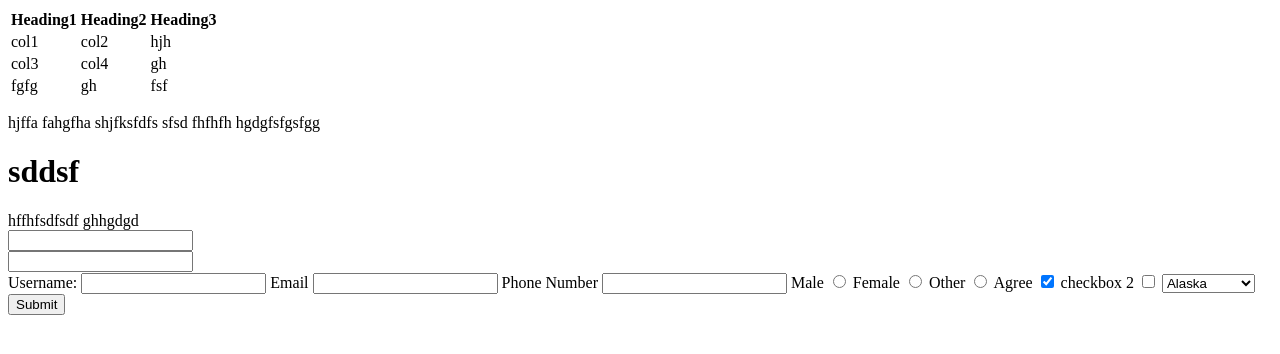
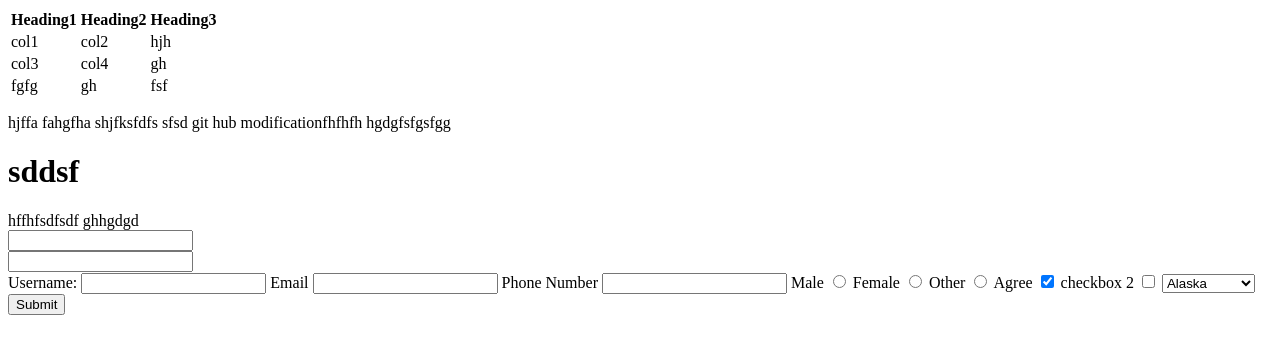
Before and after one commit to tejaswi536/aprilsession, a plain HTML site: page index.html in a window 1280 px wide. Drawn offline with Linux system fonts and the light colour scheme.

Commit message:
update and create about.html

```diff
--- a/index.html
+++ b/index.html
@@ -30,7 +30,7 @@
         </tr>
     </tbody>
     </table>
-    <p>hjffa fahgfha  shjfksfdfs sfsd <span>fhfhfh</span> hgdgfsfgsfgg</p>
+    <p>hjffa fahgfha  shjfksfdfs sfsd  git hub modification<span>fhfhfh</span> hgdgfsfgsfgg</p>
     <h1>sddsf</h1>
     <span>hffhfsdfsdf</span> <span>ghhgdgd</span>
     <div>
```
Also changed, not shown: about.html (added, +1 -0 lines).
